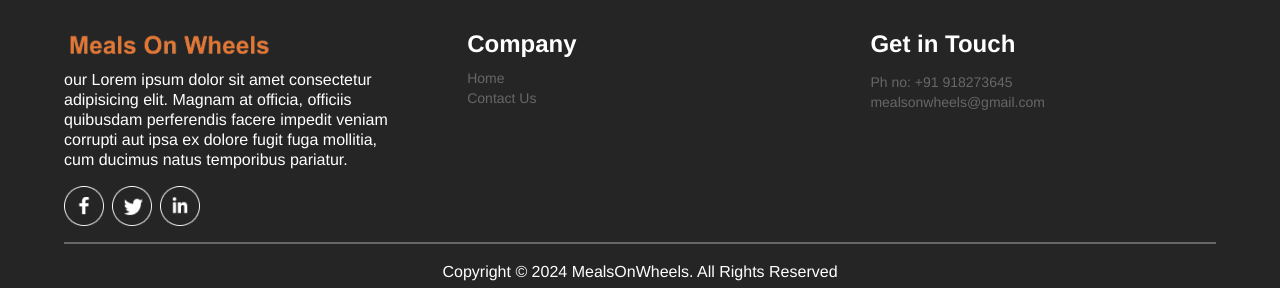
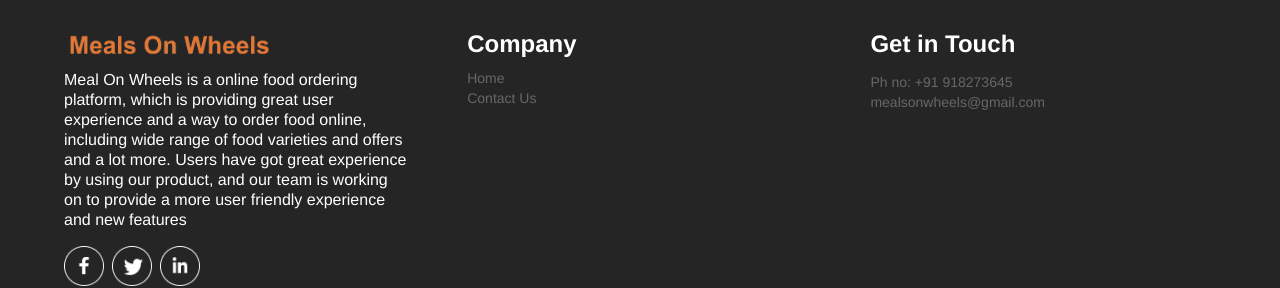
Before and after one commit to MB-Prabhu/MealsOnWheels-frontend, a React (Vite) app: page / in a window 1280 px wide. Shown: the part 998-1286 px from the top of the page. Built offline with nearby package versions, Linux system fonts and the light colour scheme; no server answers.

Commit message:
updated about of meals on wheels in footer

```diff
--- a/src/components/Footer.jsx
+++ b/src/components/Footer.jsx
@@ -9,7 +9,7 @@ const Footer = () => {
         <div className='w-[90%] flex flex-col sm:flex-row gap-6 py-4 justify-center items-start sm:justify-between border-[#676767] border-b-2 '>
             <div className='sm:w-[30%]'>
              <img src={assets.logo} alt="" className='w-[60%]'/>
-             <p className='mt-2 leading-5'>our Lorem ipsum dolor sit amet consectetur adipisicing elit. Magnam at officia, officiis quibusdam perferendis facere impedit veniam corrupti aut ipsa ex dolore fugit fuga mollitia, cum ducimus natus temporibus pariatur.</p>
+             <p className='mt-2 leading-5'>Meal On Wheels is a online food ordering platform, which is providing great user experience and a way to order food online, including wide range of food varieties and offers and a lot more. Users have got great experience by using our product, and our team is working on to provide a more user friendly experience and new features  </p>
 
            <div className='flex gap-2 mt-4'>
               <a href="https://www.twitter.com" target='_blank' rel="noopener noreferrer"> <img src={assets.facebook_icon} alt="" className='w-10 h-10' /> </a>
```
